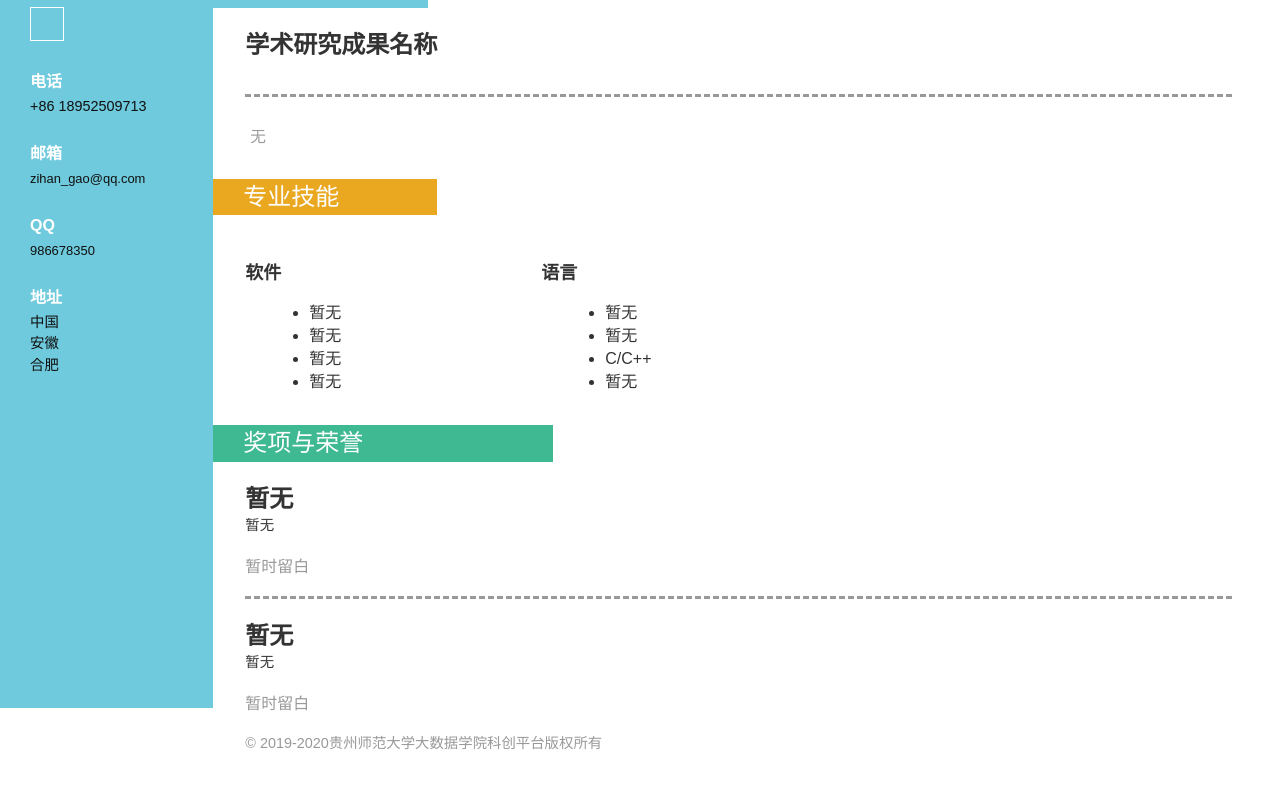
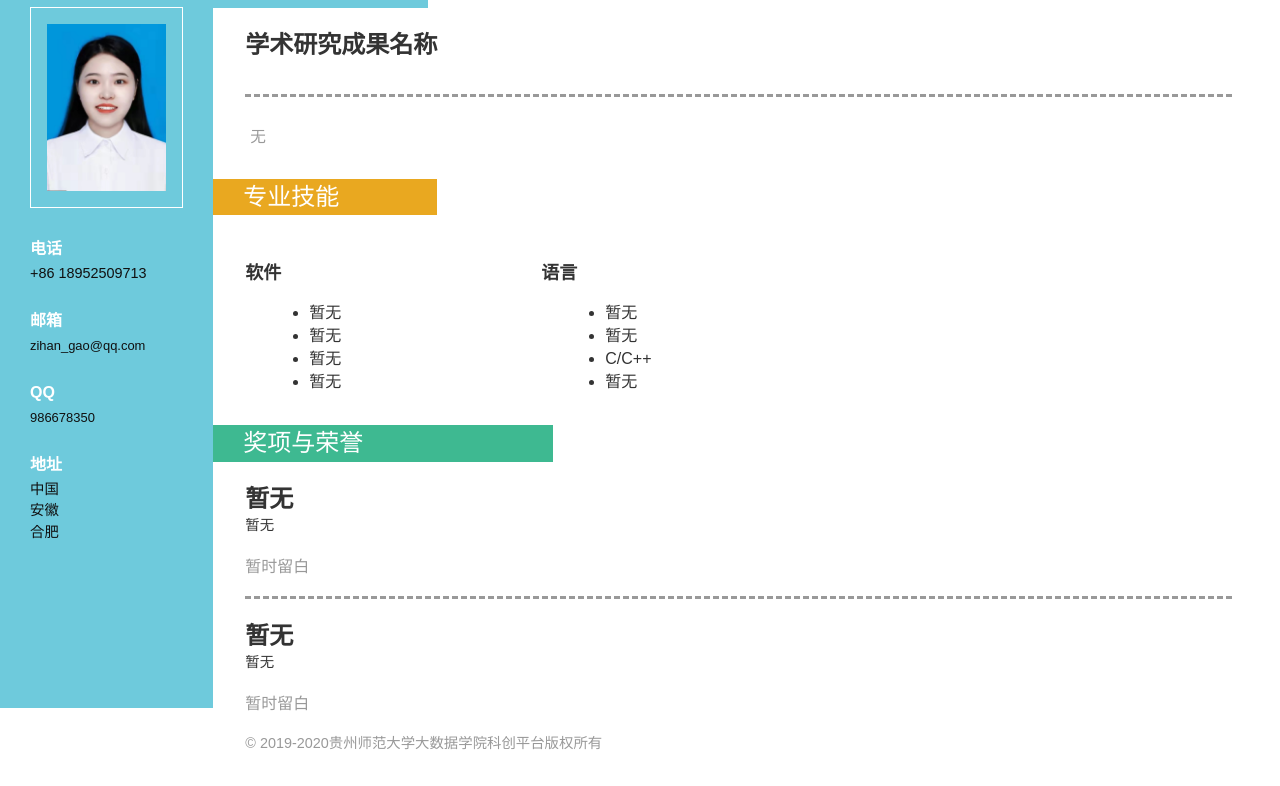
Before and after one commit to 18Whisper/18Whisper.github.io, a plain HTML site: page index.html in a window 1280 px wide. Shown: the part 92-878 px from the top of the page. Drawn offline with Linux system fonts and the light colour scheme.

Commit message:
Update index.html

```diff
--- a/index.html
+++ b/index.html
@@ -16,7 +16,7 @@
 <div class="col-sm-3 col-md-2 sidebar">
     <div class="sidebar_top">
         <h1>姓名</h1>
-        <img src="images/陈文熙.jpg" alt=""/>  <!--精致的大头照，具体尺寸参考代码中所对应的相片-->
+        <img src="images/cwx.jpg" alt=""/>  <!--精致的大头照，具体尺寸参考代码中所对应的相片-->
     </div>
     <div class="details">
         <h3>电话</h3>
```
